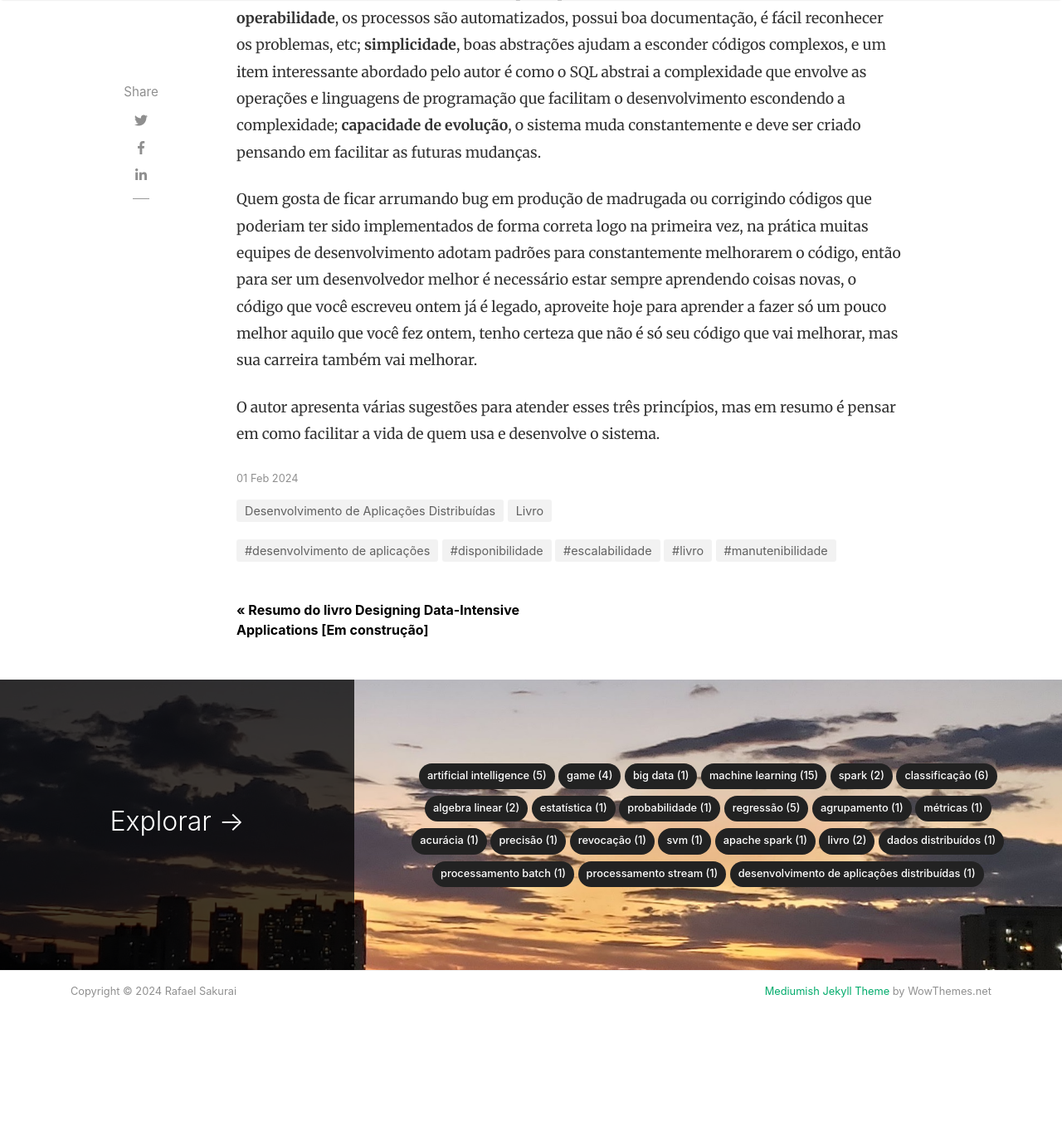
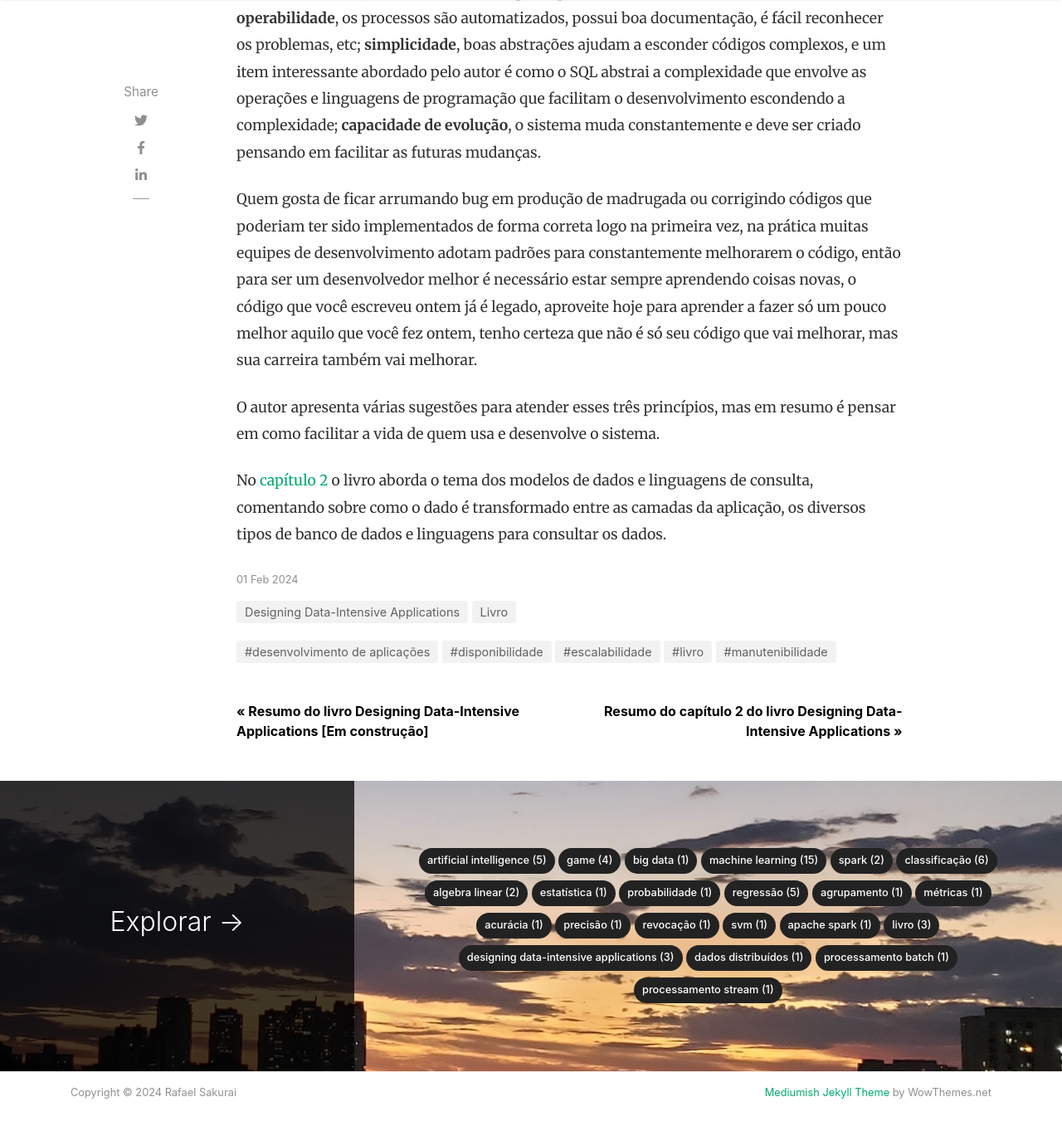
Before and after one commit to rafaelsakurai/rafaelsakurai.github.io, a Jekyll site: the page built from _posts/2024-02-01-resumo-data-intensive-cap-01.md, in a window 1280 px wide and 1400 px high, scrolled down 4616 px. Shown: the top 1363 px of the window at 83% size. Built offline with Jekyll 4.4.1, drawn with Linux system fonts in a browser that asks for light colours; nearby versions of some CDN libraries; a script that is not in the unit is left out; before the commit the page ends 5895 px from its top, so only the background shows below that; some of the changed lines change nothing that is shown.

Commit message:
Adicionar resumo do capítulo 2 do livro Designing Data-Intensive Applications.

```diff
--- a/_posts/2024-02-01-resumo-data-intensive-cap-01.md
+++ b/_posts/2024-02-01-resumo-data-intensive-cap-01.md
@@ -2,7 +2,7 @@
 layout: post
 title: "Resumo do capítulo 1 do livro Designing Data-Intensive Applications"
 date: 2024-02-01 23:45:00
-categories: [ Livro, Desenvolvimento de Aplicações Distribuídas ]
+categories: [ Livro, Designing Data-Intensive Applications ]
 tags: [livro, desenvolvimento de aplicações, disponibilidade, escalabilidade, manutenibilidade]
 excerpt: Este primeiro capítulo o autor aborda três grandes pilares relacionados ao desenvolvimento de aplicações (disponibilidade, escalabilidade e manutenibilidade).
 featured: false
@@ -64,3 +64,5 @@
 Quem gosta de ficar arrumando bug em produção de madrugada ou corrigindo códigos que poderiam ter sido implementados de forma correta logo na primeira vez, na prática muitas equipes de desenvolvimento adotam padrões para constantemente melhorarem o código, então para ser um desenvolvedor melhor é necessário estar sempre aprendendo coisas novas, o código que você escreveu ontem já é legado, aproveite hoje para aprender a fazer só um pouco melhor aquilo que você fez ontem, tenho certeza que não é só seu código que vai melhorar, mas sua carreira também vai melhorar.
 
 O autor apresenta várias sugestões para atender esses três princípios, mas em resumo é pensar em como facilitar a vida de quem usa e desenvolve o sistema.
+
+No [capítulo 2](https://www.sakurai.dev.br/resumo-data-intensive-cap-02) o livro aborda o tema dos modelos de dados e linguagens de consulta, comentando sobre como o dado é transformado entre as camadas da aplicação, os diversos tipos de banco de dados e linguagens para consultar os dados.
--- a/_posts/2024-02-01-resumo-data-intensive.md
+++ b/_posts/2024-02-01-resumo-data-intensive.md
@@ -2,7 +2,7 @@
 layout: post
 title: "Resumo do livro Designing Data-Intensive Applications [Em construção]"
 date: 2024-02-01 23:30:00
-categories: [ Livro, Dados Distribuídos, Processamento Batch, Processamento Stream ]
+categories: [ Livro, Designing Data-Intensive Applications, Dados Distribuídos, Processamento Batch, Processamento Stream ]
 tags: [livro, dados distribuídos, replicação de dados, particionamento de dados, processamento batch, processamento stream]
 image: assets/images/posts/2024-02-01-resumo-data-intensive.png
 excerpt: Resumo comentado dos capítulos do livro Designing Data-Intensive Applications do Martin Keplemmann.
@@ -34,7 +34,7 @@
 
 [Capítulo 1 - Disponibilidade, escalabilidade e manutenibilidade de aplicações](https://www.sakurai.dev.br/resumo-data-intensive-cap-01)
 
-Capítulo 2 - Modelos de dados e linguagens de consulta
+[Capítulo 2 - Modelos de dados e linguagens de consulta](https://www.sakurai.dev.br/resumo-data-intensive-cap-02)
 
 Capítulo 3 - Armazenar e recuperar os dados
 
--- /dev/null
+++ b/_posts/2024-02-14-resumo-data-intensive-cap-02.md
@@ -0,0 +1,82 @@
+---
+layout: post
+title: "Resumo do capítulo 2 do livro Designing Data-Intensive Applications"
+date: 2024-02-14 22:40:00
+categories: [ Livro, Designing Data-Intensive Applications ]
+tags: [livro, modelo de dados, sql, nosql, mapreduce, grafo]
+excerpt: Neste capítulo o autor aborda sobre como o dado é transformado entre as camadas da aplicação, os diversos tipos de banco de dados e linguagens para consultar os dados.
+featured: false
+hidden: true
+---
+
+No [capítulo 1](https://www.sakurai.dev.br/resumo-data-intensive-cap-01) foram abordados alguns requisitos não funcionais como disponibilidade, escalabilidade e manutenibilidade das aplicações, não apenas das que fazem uso intenso de dados, mas são conceitos importantes para qualquer tipo de aplicação.
+
+## Capítulo 2 - Modelos de dados e linguagens de consulta
+
+O modelo de dados é um dos pontos mais importantes do desenvolvimento de um software, as aplicações transferem dados entre as camadas da aplicação, escrevem dados no banco de dados, arquivos, memória, trafegam os dados de uma máquina para outra, de um servidor para o outro, etc.
+
+O autor começa este capítulo comentando sobre como pensamos no modelo dos dados de acordo com o problema que a aplicação está tentando resolver. Cada profissional verá os dados de uma forma diferente, sendo como desenvolvedor que recebe dados informados pelos usuários e precisa passar esses dados entre as camadas da aplicação para persistir no banco de dados; seja como DBA que precisará administrar os bancos de dados para que possam suportar a demanda de leitura e escrita dos dados; seja como Data Scientist que irá manipular os dados para extrair insights; cada um tentará na sua camada abstrair a complexidade da camada anterior e irá manipular o dado com um determinado objetivo.
+
+A maioria das aplicações constroem um modelo de dados em cima de outro modelo de dados, como uma forma de abstrair ou simplificar a camada anterior, imagine as camadas de uma aplicação:
+1- Os dados são organizados em objetos e estruturas simulando o mundo real;
+2- Depois os dados serão armazenados em tabelas de banco de dados, arquivos XML ou JSON, ou grafo;
+3- O banco de dados vai internamente representar os dados em bytes na memória, disco ou rede, de tal forma que permita consultar, pesquisar, manipular e processar o dado de diversas formas;
+4- Na camada mais baixa os dados são armazenados em circuitos elétricos, pulso de luz, campo magnético.
+
+Dependendo do tipo da aplicação, há diversas outras camadas, como nas integrações entre aplicações dentro da mesma companhia ou entre companhias diferentes, em que cada um utiliza sua própria abstração do modelo de dados. Faça um zoom out na aplicação (ou aplicações) que geram os dados que você está trabalhando e veja por quantas camadas e quantas formas diversas o dado é manipulado.
+
+
+### Modelo relacional versus Modelo documento
+
+Aqui o autor faz um resumo da história começando com o modelo hierárquico (uma grande árvore), mas que não era bom para representar relacionamentos de muitos-para-muitos; depois aborda o domínio dos bancos de dados relacionais por aproximadamente 30 anos; e o surgimento dos banco de dados não relacionais (documento, colunar, grafo) como uma necessidade para obter mais escalabilidade, executar operações que não são suportadas em tabelas relacionais e flexibilizar o esquema das tabelas.
+
+Lembrando que há uma troca (trade off), porque para ganhar algo as vezes precisa abrir mão de outra coisa, por exemplo usando um banco de dados em memória, pode ser super rápido para consultar, mas se desligar a máquina o banco de dados é apagado e precisa ser recriado; ou um banco de dados colunar permitirá particionar e consultar grandes volumes, mas provavelmente não vai fornecer o controle de transação.
+
+Aqui vem um ponto interessante que é da **persistência poliglota**, na qual usamos mais de uma forma de persistência, podendo ser tanto banco de dados relacionais como não relacionais, imagine por exemplo uma aplicação que usa MySQL, MongoDB, Redis e BigQuery, são quatro bancos de dados diferentes que serão usados na mesma aplicação para objetivos específicos que cada um deles fornecerá.
+
+Dependendo da necessidade do negócio você escolherá um banco de dados que proporcionará o melhor resultado para atender o objetivo específico, não há necessidade de resolver todos os problemas usando o mesmo banco de dados, é como usar o martelo para apertar o parafuso, mas tenha cuidado, não vá achando que é só instalar o banco e disponibilizar em produção que está resolvido, cada banco de dados novo vem com sua complexidade para manter junto, então lembre do trade off entre não conseguir atender um objetivo com as ferramentas atuais e ter uma equipe capaz de lidar com uma nova ferramenta.
+
+O autor contextualiza o uso do mapeamento objeto/relacional (ORM) para tratar a conversão entre os dados armazenados em tabelas relacionais e os objetos utilizados nas linguagens de programação; e o uso do relacionamento de um-para-muitos e muitos-para-muitos como forma de atender a normalização da base de dados que vem da ideia de reaproveitar os dados comuns ao invés de ter a mesma informação sendo repetida N vezes na mesma tabela, mas lembrando que o reaproveitamento vem com o uso de JOINs porque dependendo da forma normal aplicada vai separar os dados em diversas tabelas que posteriormente precisarão ser recomposta.
+
+Outro ponto interessante é que os diversos bancos de dados vem tentando suprir algumas de suas fraquezas como: o banco de dados relacional que sempre está otimizando as consultas automaticamente, decidindo a ordem de executar os relacionamentos e escolhendo o melhor índice para melhorar o desempenho e o banco de dados orientados a documentos que permitem documentos aninhados (um-para-muitos).
+
+O autor cita algumas diferenças entre o banco de dados relacional e não relacional, exemplo:
+
+- Um banco de dados orientado a documentos tem a vantagem de ser **schemaless**, no qual não é necessário definir as colunas na criação do documento, e cada registro pode ter documentos com colunas diferentes, isso também é chamado de **schema-on-read**. Em um banco de dados relacional no qual criamos as tabelas definindo as colunas e seus tipos de dados dizemos que ele é **schema-on-write**;
+- Um documento que já possui todos dados que precisa fica mais rápido de consultar, porque não há necessidade de fazer JOINs, mas é mais lento para atualizar porque precisa reescrever o documento inteiro;
+- Bancos de dados relacionais estão adicionando suporte para XML e JSON, enquanto que banco de dados não relacional tem adicionado suporte a JOIN entre documentos.
+
+
+### Linguagens de consulta
+
+#### SQL
+
+Junto com o modelo relacional, também veio a linguagem de consulta SQL que é declarativa assim sendo fácil e concisa; oculta implementações complexas e isso permite melhorar o desempenho (pensa assim, você está usando uma função como o APPROX_COUNT_DISTINCT na consulta SQL para contar a quantidade aproximada de valores distintos, como usuário do banco de dados não importa muito que é implementado usando o algoritmo HyperLogLog, mas amanhã se encontrarem uma forma mais otimizada ou com o mesmo desempenho mas com uma margem de erro menor, qualquer banco de dados pode mudar a implementação da função APPROX_COUNT_DISTINCT que todas as aplicações serão beneficiadas) e também permite a execução em paralelo (novamente imagine que a função internamente pode fazer uso do processamento paralelo utilizando diversos cores para executar mais rápido a operação desejada).
+
+Aqui o autor também compara um código imperativo com a álgebra relacional e mostra como o SQL é mais similar a álgebra relacional porque você simplesmente identifica os padrões que você quer do dado.
+
+Imagine que você quer contar quantos valores distintos têm em uma coluna, se for usar uma linguagem imperativa teria que pelo menos percorrer todos os valores usando um laço (while, do/while, for), guardar os valores distintos que foram encontrados e depois contar quantos valores encontrou; usando o linguagem declarativa do SQL você tem essa mesma função encapsulada dentro de um SELECT DISTINCT.
+
+
+#### MapReduce
+
+Aqui o autor também comenta sobre o MapReduce que é um modelo de processamento para grandes volumes de dados que foi popularizado pelo Google em 2004 e é suportado por diversos banco de dados e linguagens de programação.
+
+O MapReduce não é declarativo e nem imperativo, a lógica da consulta é separada em duas funções, sendo uma para mapear os valores e outra para reduzir (agregar) os valores.
+
+O autor também mostra um exemplo do MapReduce para consultar dados no MongoDB, mas o problema é a usabilidade porque tem que escrever as duas funções de forma coordenada junto com a consulta, também é importante saber que atualmente essa função foi descontinuada e atualmente o MongoDB sugere usar agregações no lugar do MapReduce.
+
+
+### Modelo de dados em grafos
+
+O **grafo** é composto de **vértices** (que representa as entidades) e **arestas** (que representa o relacionamento entre as entidades). O poder do grafo é o uso de diferentes tipos de objetos (vértices e arestas) no mesmo datastore e também por ser schemaless.
+
+O autor cita que conforme aumenta o relacionamento de muitos-para-muitos entre as entidades é natural começar a modelar os dados usando grafos, como no caso de grafos sociais no qual as pessoas são as vértices e as arestas representam o quem conhece quem; ou no grafo da páginas web na qual a página é uma vértice e as arestas são os links que tem no conteúdo desta página apontando para outras páginas web.
+
+O **Cypher** é uma linguagem de consulta declarativa para consultar em grafos e foi criada para o Neo4J, e é interessante que lendo uma consulta escrita em Cypher podemos encontrar diversas formas de como ela será executada e por ser declarativa é o banco de dados vai escolher a forma que for mais otimizada de execução.
+
+No livro o autor também compara uma consulta SQL que precisa ser feita de forma recursiva para conseguir obter o resultado esperado, com uma consulta usando o Cypher que facilita percorrer os vértices do grafo para executar de forma bem mais simples a mesma consulta recursiva escrita no SQL.
+
+
+
+No capítulo 3 o foco do livro será em como armazenar e recuperar os dados.
```
